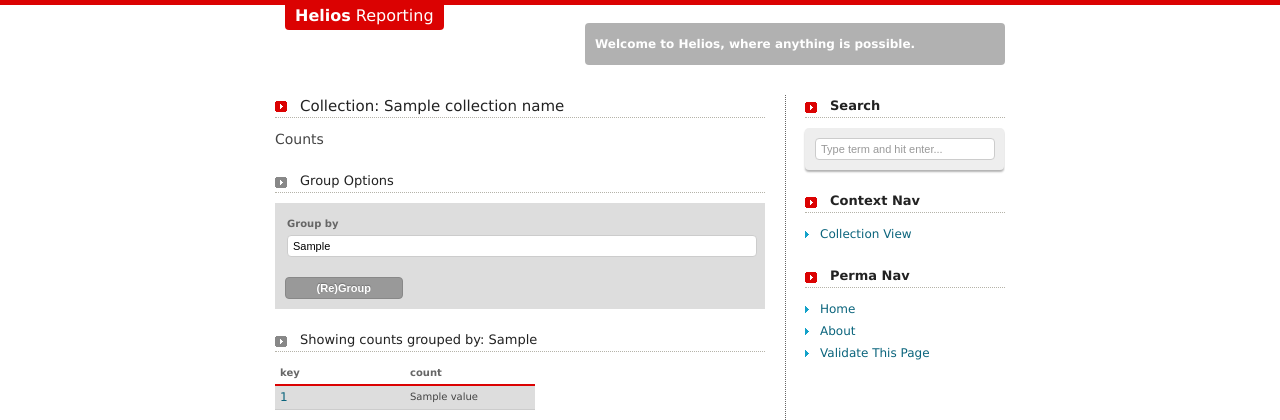
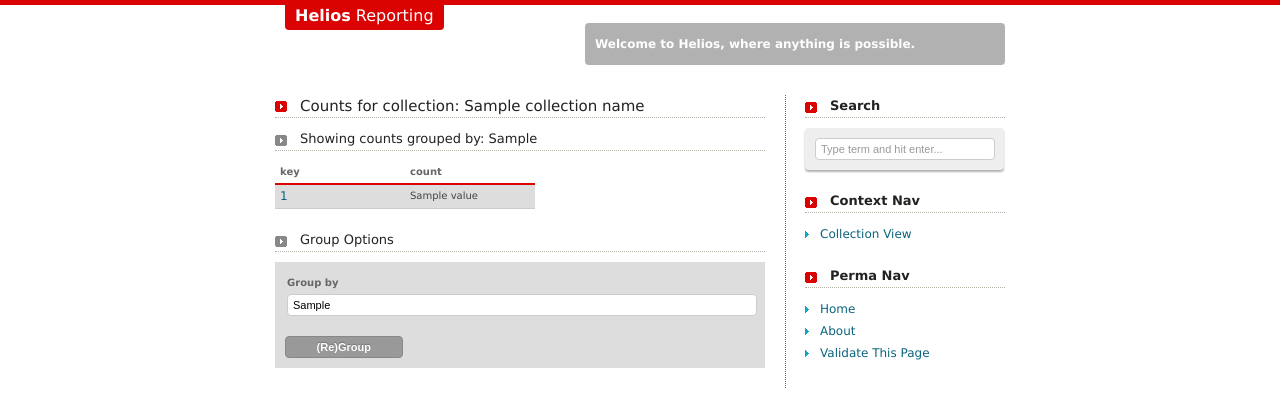
Before and after one commit to lgastako/helios, a Flask app: template servers/reports/templates/count.html in a window 1280 px wide. Shown: the top 420 px of the page. Run offline with Flask 2, Linux system fonts and the light colour scheme; the template is opened without the code that fills it: most values are stand-ins (such as "Sample title", 1, 10 or a date in 2020); parts of the project's set-up code (start-up, migrations or seed data) failed here and were passed over.

Commit message:
Cleaned up formatting.

```diff
--- a/servers/reports/templates/collection.html
+++ b/servers/reports/templates/collection.html
@@ -10,7 +10,8 @@
 #}
 {% block content %}
 <article>
-  <h1>Showing {{ offset }} to {{ offset + limit }} of {{ count }}.</h1>
+  <h1>Records for collection: {{ collection_name }}</h1>
+  <p>Showing {{ offset }} to {{ offset + limit }} of {{ count }}.</p>
   <table>
     <tr>
       <th>id</th>
--- a/servers/reports/templates/count.html
+++ b/servers/reports/templates/count.html
@@ -2,15 +2,7 @@
 {% block title %}Counts for {{ collection_name }}{% endblock %}
 {% block content %}
 <article>
-  <h1>Collection: {{ collection_name }}</h1>
-  <h2>Counts</h2>
-  <h3>Group Options</h3>
-  <form method="get">
-    <label>Group by
-      <input type="text" name="group_by" value="{{ group_by or "" }}"/>
-    </label>
-    <input class="button" type="submit" value="(Re)Group"/>
-  </form>
+  <h1>Counts for collection: {{ collection_name }}</h1>
   <h3>
     Showing counts grouped by: {{ group_by or 'Nothing' }}
   </h3>
@@ -33,6 +25,13 @@
     </tr>
 {% endif %}
   </table>
+  <h3>Group Options</h3>
+  <form method="get">
+    <label>Group by
+      <input type="text" name="group_by" value="{{ group_by or "" }}"/>
+    </label>
+    <input class="button" type="submit" value="(Re)Group"/>
+  </form>
 </article>
 {% endblock %}
 
```
